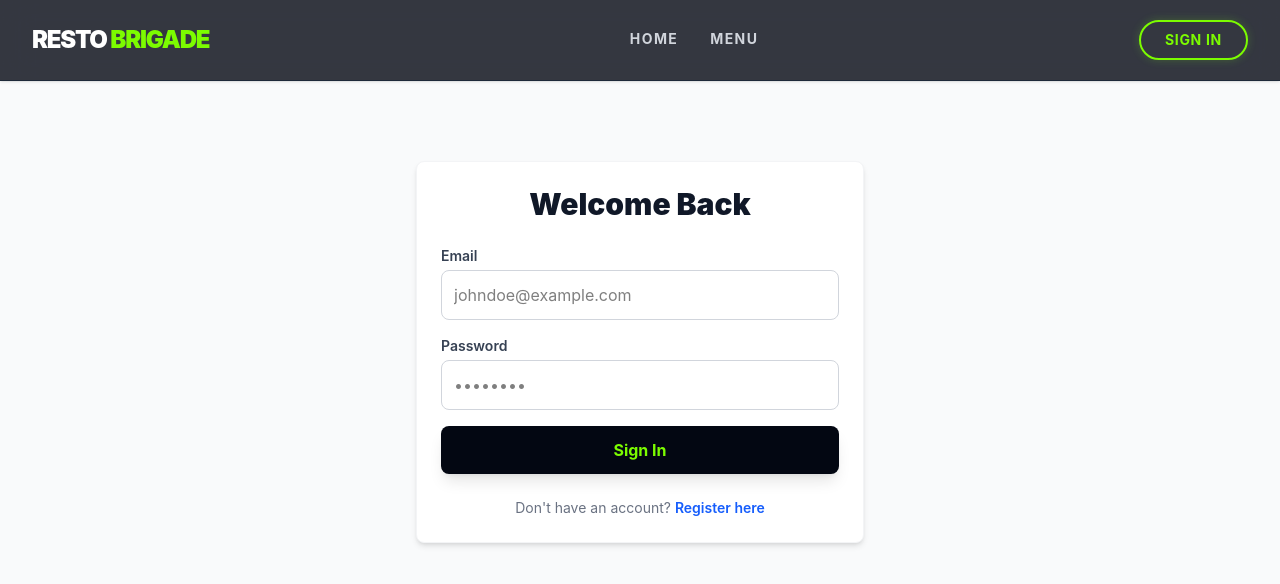
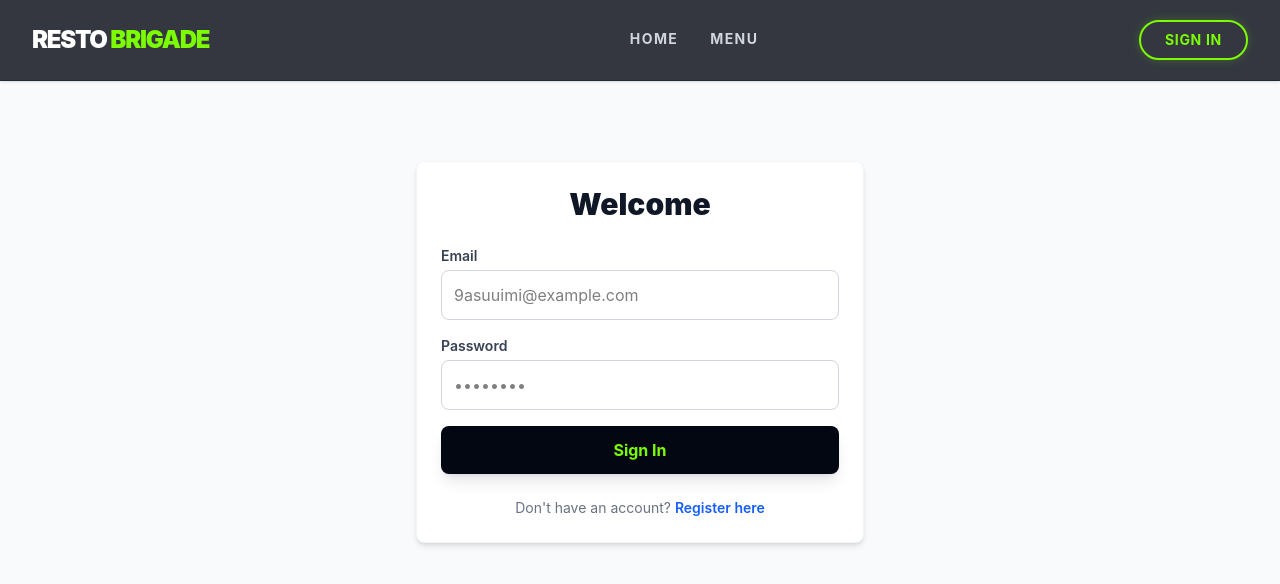
Before and after one commit to KacimiLahcen/brigade_api_UI_By_React, a React (Vite) app: page /login in a window 1280 px wide. Shown: the top 584 px of the page. Built offline with nearby package versions, Linux system fonts and the light colour scheme.

Commit message:
i made login page UI & logic

```diff
--- a/src/pages/Login.jsx
+++ b/src/pages/Login.jsx
@@ -17,7 +17,7 @@ const Login = () => {
     try {
       const response = await api.post('/login', { email, password });
 
-      // Support different Laravel token formats ('token' or 'access_token')
+      // to support different Laravel token formats ('token' or 'access_token')
       const token = response.data?.token || response.data?.access_token || response.data?.plainTextToken;
 
       // If the API sends a token, save it. Otherwise (if Sanctum cookies are used), save a dummy flag to update Navbar
@@ -44,7 +44,7 @@ const Login = () => {
 
   return (
     <div className="max-w-md mx-auto mt-20 p-6 bg-white rounded-lg shadow-md border border-gray-100">
-      <h2 className="text-3xl font-black text-gray-900 mb-6 text-center">Welcome Back</h2>
+      <h2 className="text-3xl font-black text-gray-900 mb-6 text-center">Welcome</h2>
 
       {error && (
         <div className="mb-4 p-3 bg-red-100 text-red-700 rounded-lg text-sm font-semibold">
@@ -60,7 +60,7 @@ const Login = () => {
             value={email}
             onChange={(e) => setEmail(e.target.value)}
             className="w-full mt-1 p-3 border border-gray-300 rounded-lg focus:ring-2 focus:ring-[#7cfc00] focus:border-transparent outline-none transition"
-            placeholder="johndoe@example.com"
+            placeholder="9asuuimi@example.com"
             required
           />
         </div>
```
